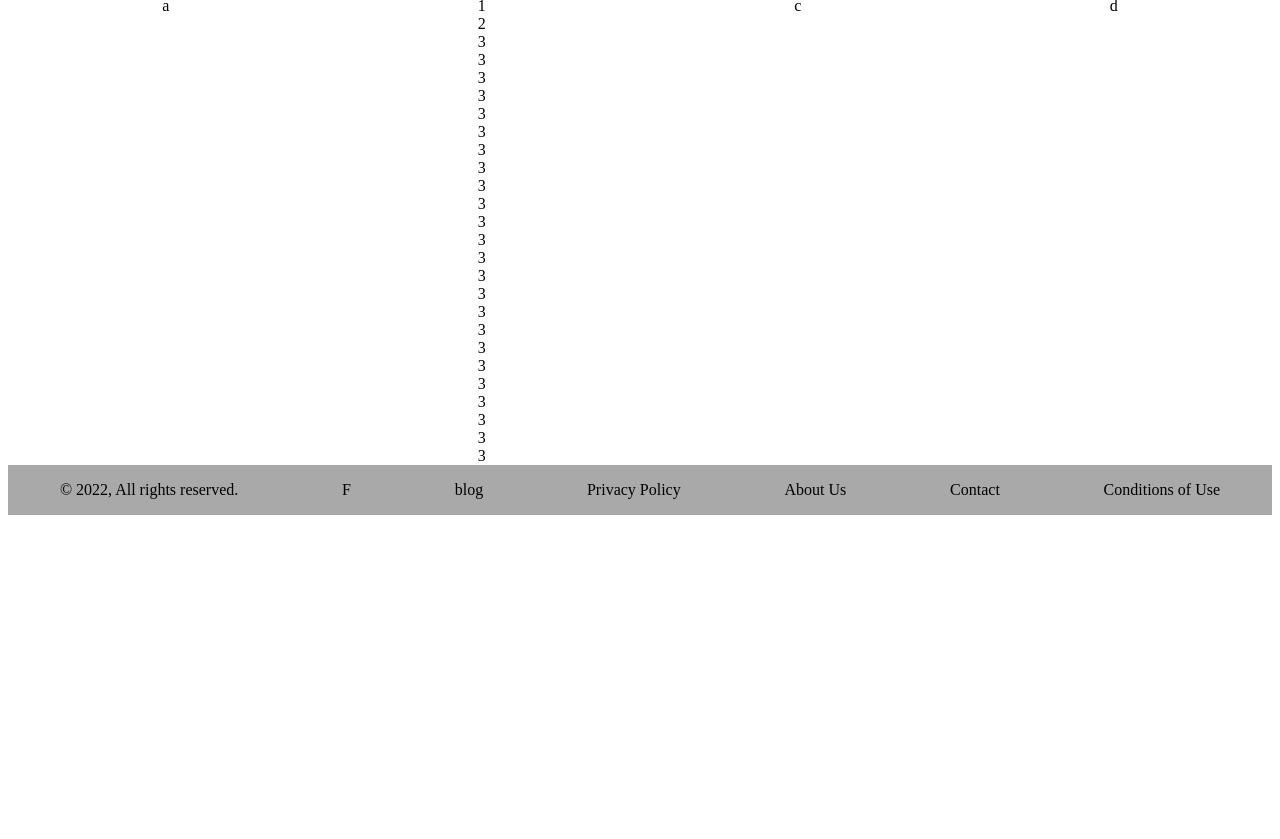
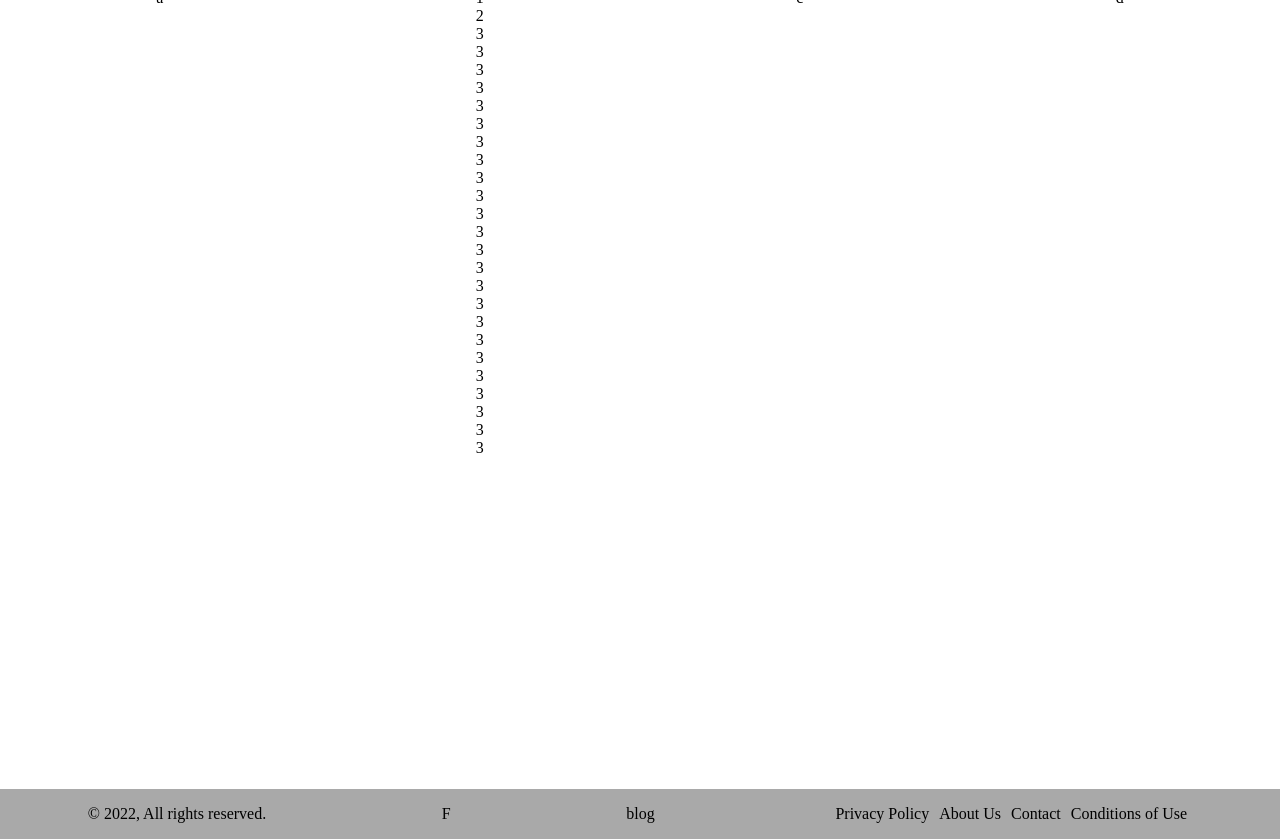
Before and after one commit to AfonsoAmorim/courseJavascriptUdemy, a plain HTML site: page project001/teste.html in a window 1280 px wide. Shown: the part 119-958 px from the top of the page. Before the commit the page ends 800 px from the top, so only its background shows below. Drawn offline with Linux system fonts and the light colour scheme.

Commit message:
atualizacao project

```diff
--- a/project001/teste.css
+++ b/project001/teste.css
@@ -1,6 +1,13 @@
+body{
+    margin: 0;
+    padding: 0;
+    height: 100vh;
+}
+
 .title{
     display: flex;
     justify-content: center;
+background-color: aqua;
 }
 .menu-inferior{
     display: flex;
@@ -11,10 +18,16 @@ li{
     padding: 5px;
 }
 
+
 .main{
+
     display: flex;
     justify-content: space-around;
     align-content: center;
+    margin: 0;
+    padding: 0;
+    height: 100vh;
+
 }
 
 
@@ -26,3 +39,10 @@ li{
     justify-content: space-around;
     background-color: darkgrey;
 }
+
+.footerRight{
+    display: flex;
+    justify-content: space-around;
+    list-style: none;
+    align-items: center;
+}
--- a/project001/teste.html
+++ b/project001/teste.html
@@ -1,5 +1,6 @@
 <!DOCTYPE html>
 <html lang="en">
+
 <head>
     <meta charset="UTF-8">
     <meta http-equiv="X-UA-Compatible" content="IE=edge">
@@ -7,6 +8,7 @@
     <link rel="stylesheet" href="./teste.css">
     <title>News in Levels</title>
 </head>
+
 <body>
 
     <head>
@@ -82,15 +84,17 @@
             <p>© 2022, All rights reserved.</p>
             <p>F</p>
             <p>blog</p>
-    <p>Privacy Policy</p>
-    <p>About Us</p>
-    <p>Contact</p>
-    <p>Conditions of Use</p>
+            <div class="footerRight">
+                <li>Privacy Policy</li>
+                <li>About Us</li>
+                <li>Contact</li>
+                <li>Conditions of Use</li>
                 </div>
-
+        </div>
     </footer>
 
 
 
 </body>
+
 </html>
--- /dev/null
+++ b/projectLinkedinSales/style.css
@@ -0,0 +1,24 @@
+*{
+    margin: 0;
+    padding: 0;
+}
+
+.headOne{
+    display: flex;
+    justify-content: space-around;
+}
+
+.headTwo{
+    display: flex;
+    justify-content: space-between;
+}
+
+.main{
+    display: flex;
+
+}
+.mainTwo{
+    display: flex;
+    justify-content: center;
+    flex-wrap: wrap;
+}
```
Also changed, not shown: projectLinkedinSales/linkedin.html (added, +46 -0 lines). Lines whose indentation alone changed are shown as unchanged.
